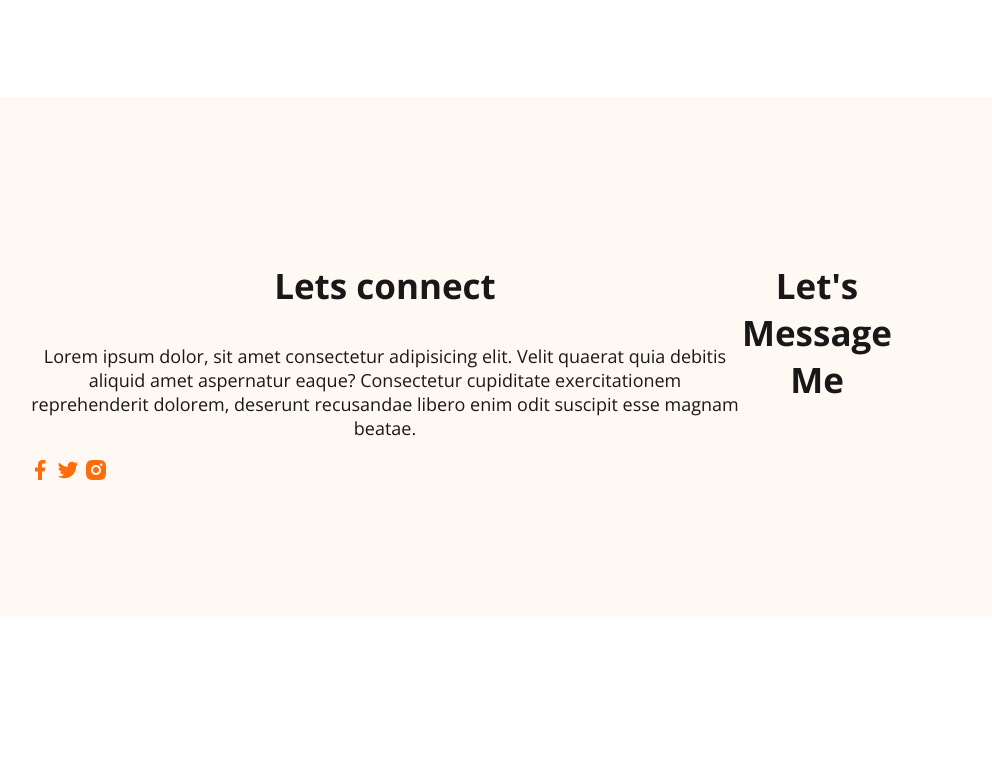
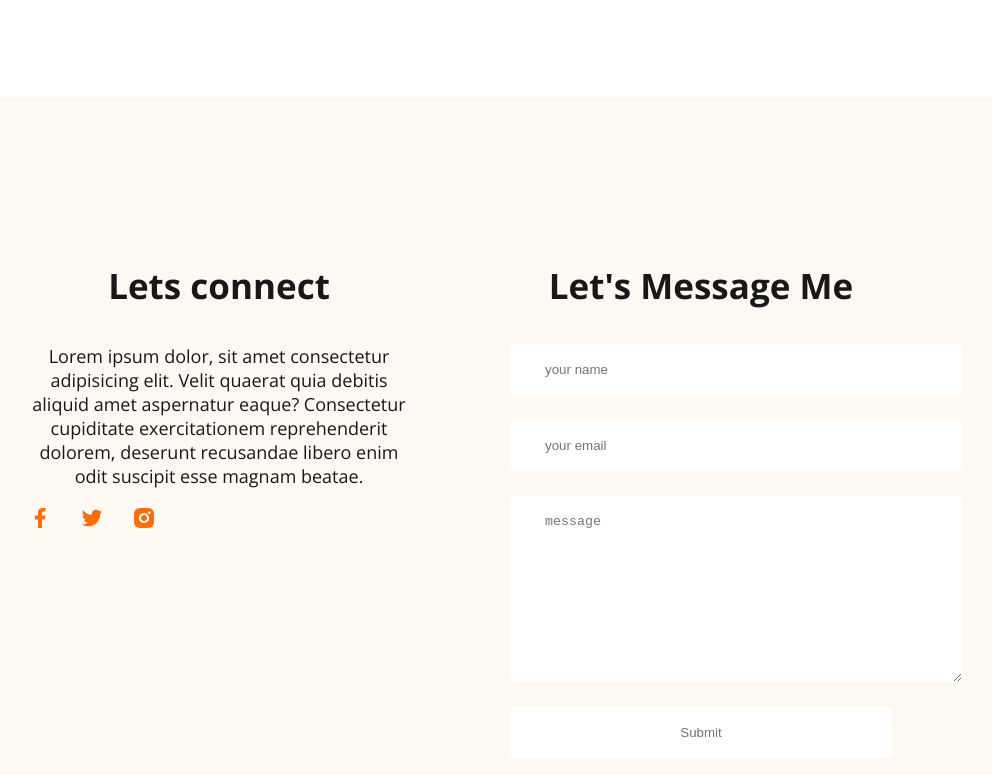
Before and after one commit to Tahimid/web-developer-portfolio, a plain HTML site: page index.html in a window 1280 px wide. Shown: the part 3167-3942 px from the top of the page, without its empty margins (180-1172 px from the left). Before the commit the page ends 3792 px from the top, so only its background shows below. Drawn offline with nearby package versions, Linux system fonts and the light colour scheme.

Commit message:
finished footer

```diff
--- a/index.html
+++ b/index.html
@@ -147,6 +147,12 @@
         </div>
         <div class="footer-column">
             <h3 class="section-title">Let's Message Me</h3>
+            <form class="contact" action="">
+                <input type="text" placeholder="your name">
+                <input type="email" placeholder="your email">
+                <textarea name="" id="" cols="30" rows="10" placeholder="message"></textarea>
+                <input type="submit" value="Submit">
+            </form>
         </div>
 
     </footer>
--- a/styles/portfolio.css
+++ b/styles/portfolio.css
@@ -158,4 +158,21 @@ footer{
     background: #FFF8F3;
     padding: 130px 200px;
     margin-top: 100px;
+    gap: 100px;
 }
+.footer-column{
+    width: 50%;
+}
+.contact input,textarea{
+    display: block;
+    margin-bottom: 25px;
+    padding: 18px 35px;
+    color: #757575;
+    border-radius: 5px;
+    background: #FFF;
+    border: 0;
+    width: 100%;
+}
+.social-links a{
+    margin-right: 24px;
+}
```
